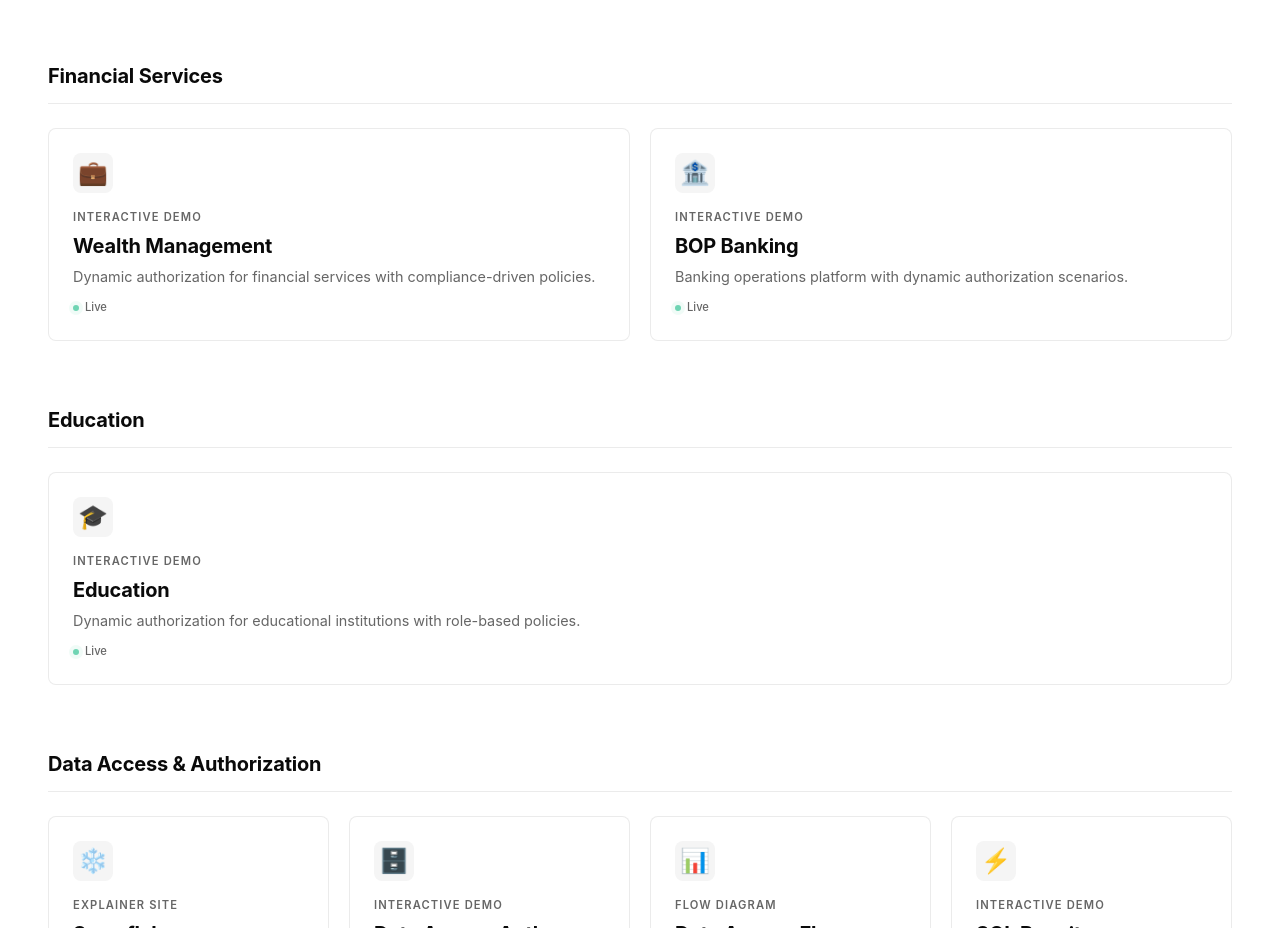
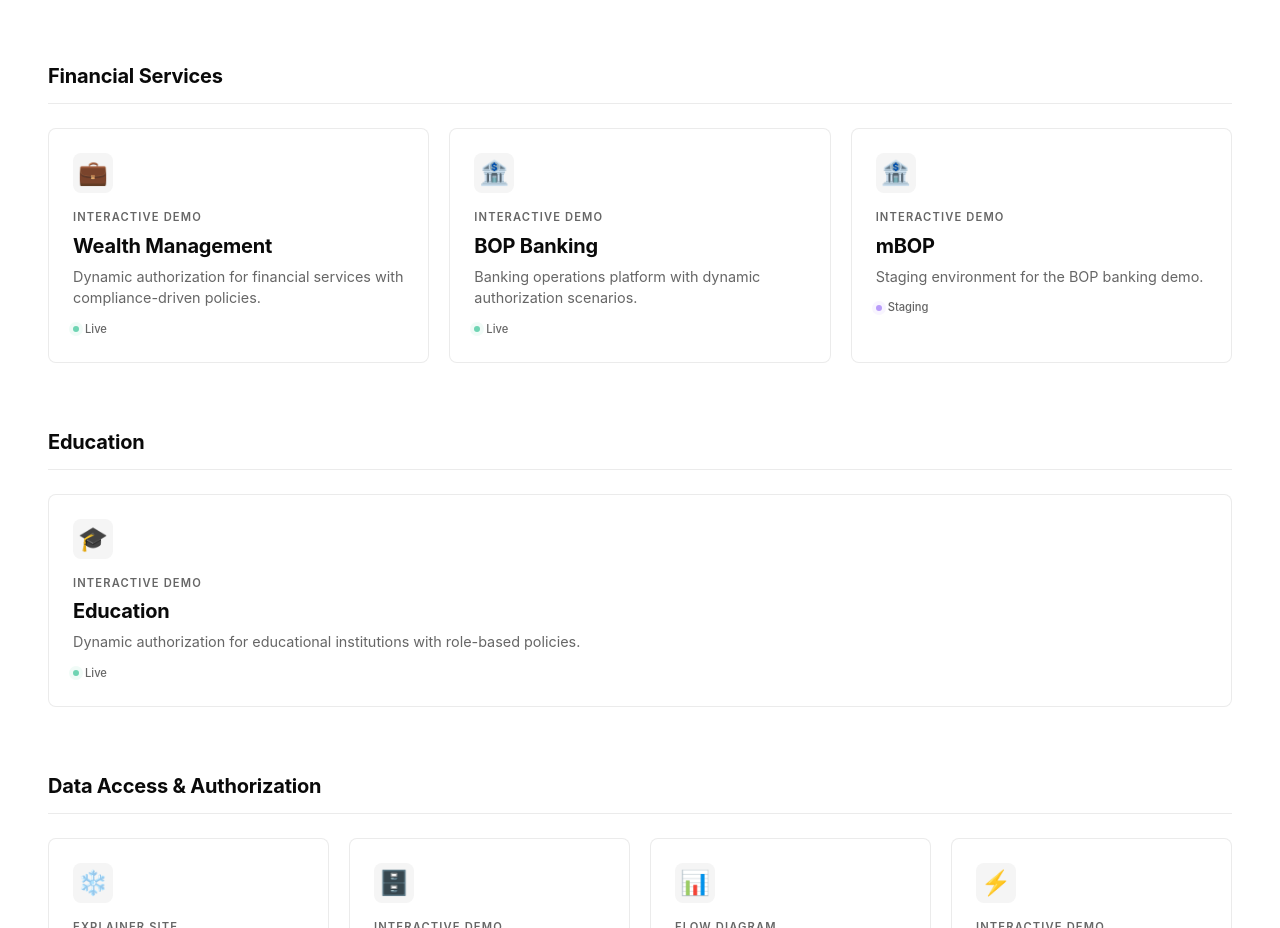
Before and after one commit to emikuszewski/plainidwww, a plain HTML site: page index.html in a window 1280 px wide. Shown: the part 1201-2129 px from the top of the page. Drawn offline with Linux system fonts and the light colour scheme.

Commit message:
Add staging status dot and animation

```diff
--- a/index.html
+++ b/index.html
@@ -406,6 +406,11 @@
             animation: pulse-beta 2s ease-in-out infinite;
         }
 
+        .status-dot.staging {
+            background: #8b5cf6;
+            animation: pulse-staging 2s ease-in-out infinite;
+        }
+
         @keyframes pulse-live {
             0%, 100% {
                 opacity: 1;
@@ -436,6 +441,17 @@
             50% {
                 opacity: 0.6;
                 box-shadow: 0 0 0 4px rgba(59, 130, 246, 0.1);
+            }
+        }
+
+        @keyframes pulse-staging {
+            0%, 100% {
+                opacity: 1;
+                box-shadow: 0 0 0 0 rgba(139, 92, 246, 0.4);
+            }
+            50% {
+                opacity: 0.6;
+                box-shadow: 0 0 0 4px rgba(139, 92, 246, 0.1);
             }
         }
 
@@ -764,6 +780,19 @@
                     <div class="demo-status">
                         <span class="status-dot live"></span>
                         Live
+                    </div>
+                </a>
+
+                <a href="https://mbop.se-plainid.com/" class="demo-item" target="_blank" rel="noopener noreferrer">
+                    <div class="demo-visual">🏦</div>
+                    <div class="demo-label">Interactive Demo</div>
+                    <h3 class="demo-name">mBOP</h3>
+                    <p class="demo-description">
+                        Staging environment for the BOP banking demo.
+                    </p>
+                    <div class="demo-status">
+                        <span class="status-dot staging"></span>
+                        Staging
                     </div>
                 </a>
             </div>
@@ -1101,7 +1130,7 @@
         <div class="category-section">
             <h3 class="category-title">Security & Compliance</h3>
             <div class="demo-showcase">
-                <a href="#" onclick="return checkPassword('https://breach.se-plainid.com');" class="demo-item">
+                <a href="#" onclick="return checkPassword('https://breach.plainid-demo.com/');" class="demo-item">
                     <div class="demo-visual">🚨</div>
                     <div class="demo-label">Interactive Demo</div>
                     <h3 class="demo-name">Breach Prevention</h3>
```
